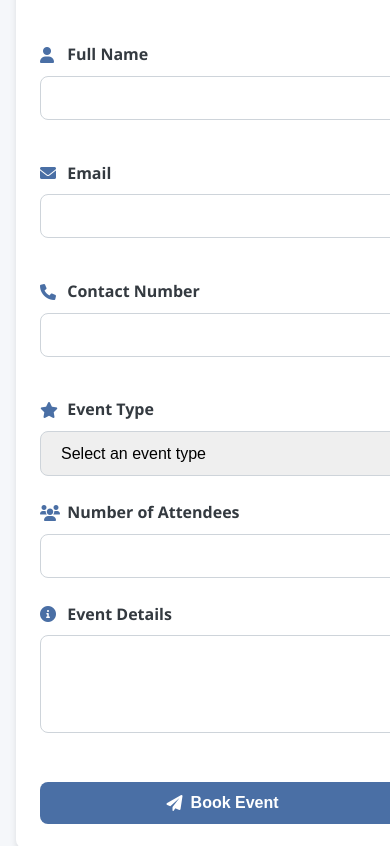
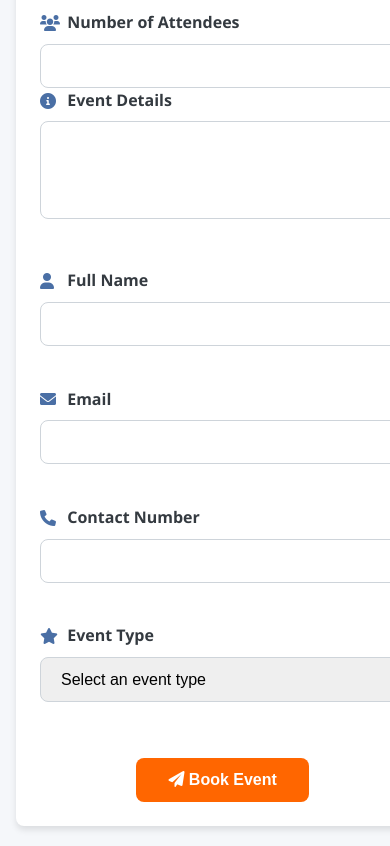
Before and after one commit to rIHDUS/Event-Booking, a plain HTML site: page index.html in a window 390 px wide. Shown: the part 680-1526 px from the top of the page. Drawn offline with Linux system fonts and the light colour scheme.

Commit message:
finally done

```diff
--- a/assets/css/style.css
+++ b/assets/css/style.css
@@ -600,9 +600,32 @@ footer {
 
   @media (max-width: 768px) {
     .booking-content {
-      grid-template-columns: 1fr;
+        display: flex;
+        flex-wrap: wrap;
+        gap: 2rem;
+      }
+
+      .calendar-and-details {
+        flex: 1;
+        min-width: 300px;
+      }
+
+      .side-details {
+        margin-top: 1.5rem;
+      }
+
+      .booking-form {
+        flex: 1;
+        min-width: 280px;
+      }
+
+      .center-btn {
+        display: block;
+        margin: 1.5rem auto 0;
+        padding: 0.75rem 2rem;
+        font-size: 1rem;
+      }
     }
-  }
   .btn-danger {
     background: #e74c3c;
     color: #fff;
@@ -616,3 +639,24 @@ footer {
   .btn-danger:hover {
     background: #c0392b;
   }
+  .booking-form {
+    flex: 1;
+    min-width: 280px;
+  }
+
+  .booking-form .submit-btn {
+    display: block;
+    margin: 2rem auto 0;
+    padding: 0.8rem 2rem;
+    font-size: 1rem;
+    text-align: center;
+    background-color: #ff6600;
+    color: #fff;
+    border: none;
+    border-radius: 8px;
+    cursor: pointer;
+  }
+
+  .booking-form .submit-btn:hover {
+    background-color: #e05600;
+  }
--- a/index.html
+++ b/index.html
@@ -14,9 +14,7 @@
   </div>
   <nav>
     <a href="#" class="active"><i class="fas fa-home"></i> Home</a>
-    <a href="#"><i class="fas fa-info-circle"></i> About</a>
     <a href="#mybookings"><i class="fas fa-book"></i> My Bookings</a>
-    <a href="#"><i class="fas fa-envelope"></i> Contact</a>
   </nav>
   <button class="mobile-menu-btn">
     <i class="fas fa-bars"></i>
@@ -27,12 +25,12 @@
   <div class="booking-section">
     <h1><i class="fas fa-calendar-plus"></i> Book Your Event</h1>
 
-    <!-- side by side layout -->
     <div class="booking-content">
+      <div class="calendar-and-details">
         <div class="calendar-container">
           <div class="calendar-header">
             <button id="prev-month" class="nav-btn"><i class="fas fa-chevron-left"></i></button>
-          <h2 id="current-month">February 2024</h2>
+            <h2 id="current-month">April 2025</h2>
             <button id="next-month" class="nav-btn"><i class="fas fa-chevron-right"></i></button>
           </div>
           <div class="calendar" id="calendar"></div>
@@ -44,6 +42,20 @@
             </div>
           </div>
           <input type="hidden" id="selected-date">
+        </div>
+
+        <div class="side-details">
+          <div class="form-group">
+            <label for="attendees"><i class="fas fa-users"></i> Number of Attendees</label>
+            <input type="number" id="attendees" name="attendees" min="1" required>
+          </div>
+
+          <div class="form-group">
+            <label for="details"><i class="fas fa-info-circle"></i> Event Details</label>
+            <textarea id="details" name="details" rows="4" required></textarea>
+            <span class="error-message" id="details-error"></span>
+          </div>
+        </div>
       </div>
 
       <form id="booking-form" class="booking-form">
@@ -77,34 +89,20 @@
           </select>
         </div>
 
-        <div class="form-group">
-          <label for="attendees"><i class="fas fa-users"></i> Number of Attendees</label>
-          <input type="number" id="attendees" name="attendees" min="1" required>
-        </div>
-
-        <div class="form-group">
-          <label for="details"><i class="fas fa-info-circle"></i> Event Details</label>
-          <textarea id="details" name="details" rows="4" required></textarea>
-          <span class="error-message" id="details-error"></span>
-        </div>
-
-        <button type="submit" class="submit-btn">
+        <button type="submit" class="submit-btn center-btn">
           <i class="fas fa-paper-plane"></i> Book Event
         </button>
       </form>
     </div>
   </div>
-  <!--
-  <div class="events-section">
-    <h2><i class="fas fa-calendar-check"></i> Upcoming Events</h2>
-    <div class="events-list" id="events-list"></div>
-  </div>-->
+
   <div class="events-section" id="mybookings">
     <h2><i class="fas fa-calendar-check"></i> My Booked Events</h2>
     <div class="events-list" id="user-events-list">
       <p>No events booked yet.</p>
     </div>
   </div>
+
   <div class="confirmation-modal" id="confirmation-modal">
     <div class="modal-content">
       <span class="close-modal">&times;</span>
@@ -128,6 +126,5 @@
 </footer>
 
 <script src="assets/js/main.js"></script>
-
 </body>
 </html>
```
Lines whose indentation alone changed are shown as unchanged.
